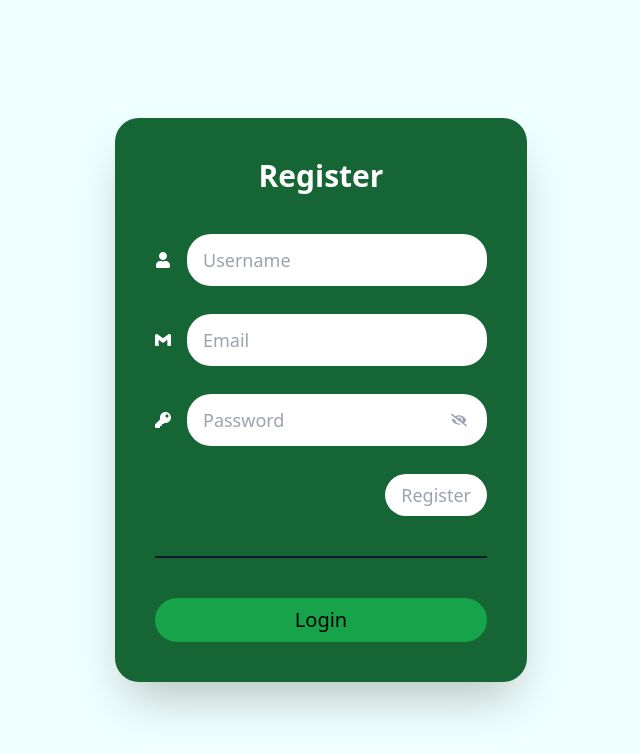
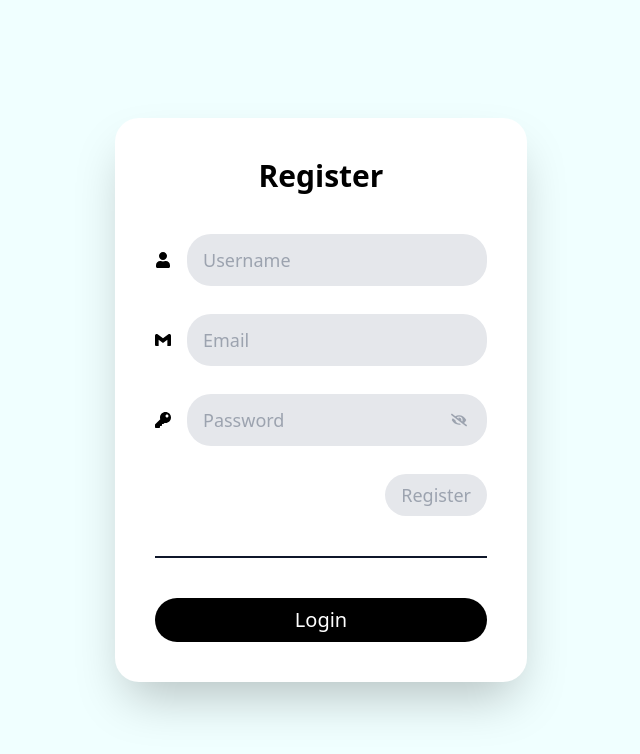
Before and after one commit to tayyabsul3/React-auth-with-firebase, a React (Vite) app: page /register in a window 1280 px wide. Shown: the top 754 px of the page, without its empty margins (319-959 px from the left). Built offline with nearby package versions, Linux system fonts and the light colour scheme.

Commit message:
Add files via upload

```diff
--- a/src/components/Login.tsx
+++ b/src/components/Login.tsx
@@ -55,7 +55,7 @@ const Login = () => {
   return (
     <div className="flex justify-center items-center h-[100vh]  w-full">
       {isSignIn ? (
-        <div className="bg-black p-10 text-white shadow-xl">
+        <div className="bg-black p-10 text-black shadow-xl">
           <p>Already Logged In sign-out now to Login again.</p>
           <button
             onClick={handleLogout}
@@ -66,7 +66,7 @@ const Login = () => {
         </div>
       ) : (
         <form
-          className=" shadow-2xl p-8 sm:p-10 bg-green-800 rounded-3xl flex justify-center items-center flex-col text-white transition-all duration-1000 ease-in-out"
+          className=" shadow-2xl p-8 sm:p-10 bg-white rounded-3xl flex justify-center items-center flex-col text-black transition-all duration-1000 ease-in-out"
           onSubmit={handleSubmission}
         >
           <h1 className="text-3xl font-semibold mb-8 sm:mb-10">Login</h1>
@@ -74,14 +74,14 @@ const Login = () => {
           <div>
             <div className="formField flex gap-2 sm:gap-4 items-center">
               <label htmlFor="email">
-                <SiGmail className="text-white" />
+                <SiGmail className="text-black" />
               </label>
               <input
                 type="text"
                 required={true}
                 name="email"
                 placeholder="Email"
-                className="px-4 py-3 text-lg outline-none focus:outline-none w-[250px] sm:w-[300px] text-black bg-white rounded-3xl "
+                className="px-4 py-3 text-lg outline-none focus:outline-none w-[250px] sm:w-[300px] bg-gray-200 rounded-3xl "
                 value={email}
                 onChange={(e) => setEmail(e.target.value)}
               />
@@ -91,7 +91,7 @@ const Login = () => {
               style={{ position: "relative" }}
             >
               <label htmlFor="Passowrd">
-                <FaKey className="text-white" />
+                <FaKey className="text-black" />
               </label>
 
               <input
@@ -99,7 +99,7 @@ const Login = () => {
                 name="Password"
                 placeholder="Password"
                 required={true}
-                className="px-4 py-3 text-lg outline-none focus:outline-none w-[250px] sm:w-[300px] text-black bg-white rounded-3xl"
+                className="px-4 py-3 text-lg outline-none focus:outline-none w-[250px] sm:w-[300px] text-black bg-gray-200 rounded-3xl"
                 value={password}
                 onChange={(e) => setPassword(e.target.value)}
               />
@@ -132,7 +132,7 @@ const Login = () => {
               <input
                 type="submit"
                 value="Login"
-                className=" rounded-3xl   bg-white text-gray-400 hover:text-gray-700 outline-none border-none px-4 py-[7px] text-lg cursor-pointer  hover:bg-slate-200 duration-300 transition-all ease-in-out"
+                className=" rounded-3xl   bg-gray-200 text-gray-400 hover:text-white active:bg-white outline-none border-none px-4 py-[7px] text-lg cursor-pointer  hover:bg-black duration-300 transition-all ease-in-out"
               />
             </div>
             {/* <div className="formField flex mt-5 justify-center items-center text-sm">
@@ -147,7 +147,7 @@ const Login = () => {
             <div className="my-5 w-[100%] outline-1 outline-black mx-auto  border border-t-1 border-slate-900"></div>
             <div className="mt-10 ">
               <Link to={"/register"}>
-                <button className="w-full rounded-3xl bg-green-600  text-black text-xl py-2 px-2 hover:bg-slate-200 cursor-pointer transition-all duration-300 ease-in-out">
+                <button className="w-full rounded-3xl bg-black text-white text-xl py-2 px-2 hover:bg-slate-800 cursor-pointer transition-all duration-300 ease-in-out">
                   Register
                 </button>
               </Link>
--- a/src/components/Register.tsx
+++ b/src/components/Register.tsx
@@ -52,35 +52,35 @@ const Register = () => {
   return (
     <div className="flex justify-center items-center h-[100vh]">
       <form
-        className=" shadow-2xl p-8 sm:p-10 bg-green-800 flex justify-center items-center flex-col text-white transition-all duration-1000 ease-in-out rounded-3xl"
+        className=" shadow-2xl p-8 sm:p-10 bg-white flex justify-center items-center flex-col text-black transition-all duration-1000 ease-in-out rounded-3xl"
         onSubmit={handleSubmission}
       >
         <h1 className="text-3xl font-semibold mb-8 sm:mb-10">Register</h1>
         <div>
           <div className="formField flex gap-2 sm:gap-4 items-center">
             <label htmlFor="username">
-              <FaUser className="text-white" />
+              <FaUser className="text-black" />
             </label>
             <input
               type="text"
               required={true}
               name="username"
               placeholder="Username"
-              className="px-4 py-3 text-lg outline-none focus:outline-none w-[250px] sm:w-[300px] text-black bg-white rounded-3xl"
+              className="px-4 py-3 text-lg outline-none focus:outline-none w-[250px] sm:w-[300px] text-black bg-gray-200 rounded-3xl"
               value={username}
               onChange={(e) => setUsername(e.target.value)}
             />
           </div>
           <div className="formField flex gap-2 sm:gap-4 items-center mt-7">
             <label htmlFor="email">
-              <SiGmail className="text-white" />
+              <SiGmail className="text-black" />
             </label>
             <input
               type="text"
               required={true}
               name="email"
               placeholder="Email"
-              className="px-4 py-3 text-lg outline-none focus:outline-none w-[250px] sm:w-[300px] text-black bg-white rounded-3xl"
+              className="px-4 py-3 text-lg outline-none focus:outline-none w-[250px] sm:w-[300px] text-black bg-gray-200 rounded-3xl"
               value={email}
               onChange={(e) => setEmail(e.target.value)}
             />
@@ -91,7 +91,7 @@ const Register = () => {
             style={{ position: "relative" }}
           >
             <label htmlFor="Passowrd">
-              <FaKey className="text-white" />
+              <FaKey className="text-black" />
             </label>
 
             <input
@@ -99,7 +99,7 @@ const Register = () => {
               name="password"
               placeholder="Password"
               required={true}
-              className="px-4 py-3 text-lg outline-none focus:outline-none w-[250px] sm:w-[300px] text-black bg-white rounded-3xl"
+              className="px-4 py-3 text-lg outline-none focus:outline-none w-[250px] sm:w-[300px] text-black bg-gray-200 rounded-3xl"
               value={password}
               onChange={(e) => setPassword(e.target.value)}
             />
@@ -123,8 +123,8 @@ const Register = () => {
             <p className="text-red-500">{error ? errorMessage : ""}</p>
             <input
               type="submit"
+              className=" rounded-3xl   bg-gray-200 text-gray-400 hover:text-white active:bg-white outline-none border-none px-4 py-[7px] text-lg cursor-pointer  hover:bg-black duration-300 transition-all ease-in-out"
               value="Register"
-              className=" rounded-3xl   bg-white text-gray-400 hover:text-gray-700 outline-none border-none px-4 py-[7px] text-lg cursor-pointer  hover:bg-slate-200 duration-300 transition-all ease-in-out"
             />
           </div>
           {/* <div className="formField flex mt-5 justify-center items-center text-sm">
@@ -139,7 +139,7 @@ const Register = () => {
           <div className="my-5 sm:my-10 w-[100%] outline-1 outline-black mx-auto  border border-t-1 border-slate-900"></div>
           <div className="mt-10">
             <Link to={"/login"}>
-              <button className="w-full bg-green-600 rounded-3xl text-black text-xl py-2 px-2 hover:bg-slate-200 cursor-pointer transition-all duration-300 ease-in-out">
+              <button className="w-full rounded-3xl bg-black text-white text-xl py-2 px-2 hover:bg-slate-800 cursor-pointer transition-all duration-300 ease-in-out">
                 Login
               </button>
             </Link>
--- a/src/index.css
+++ b/src/index.css
@@ -13,3 +13,10 @@ body {
   background-color: white;
   color: black;
 }
+input[type="password"]::-ms-reveal,
+input[type="password"]::-ms-clear,
+input[type="password"]::-webkit-clear-button,
+input[type="password"]::-webkit-inner-spin-button,
+input[type="password"]::-webkit-outer-spin-button {
+  display: none;
+}
```
